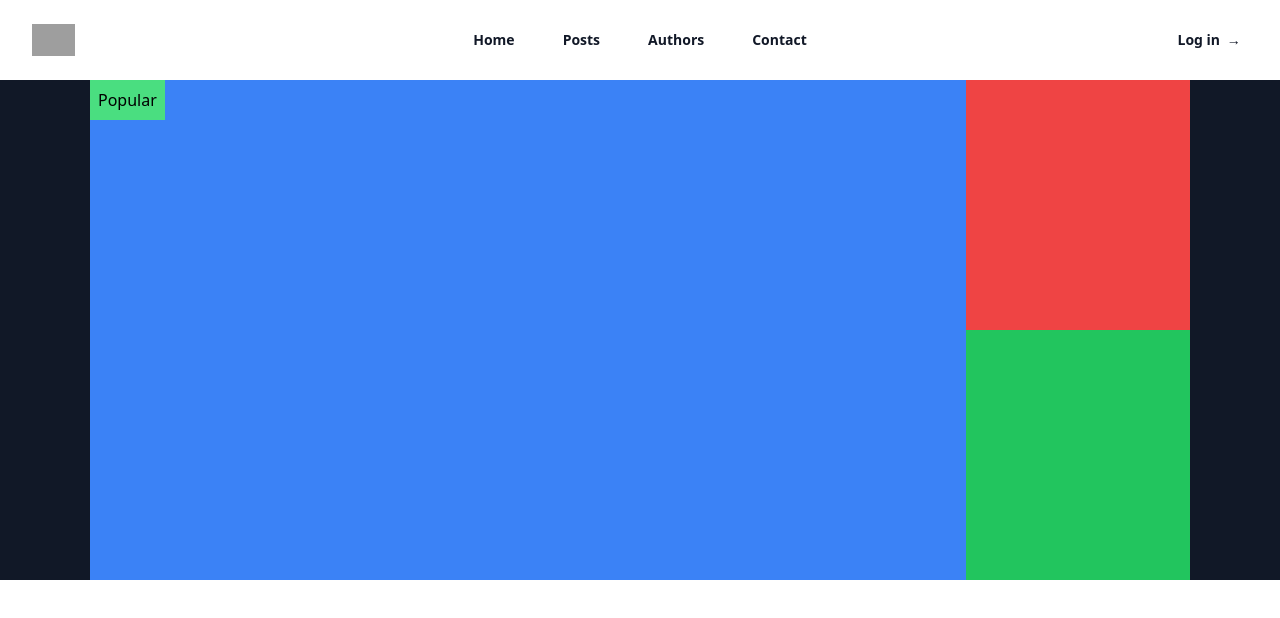
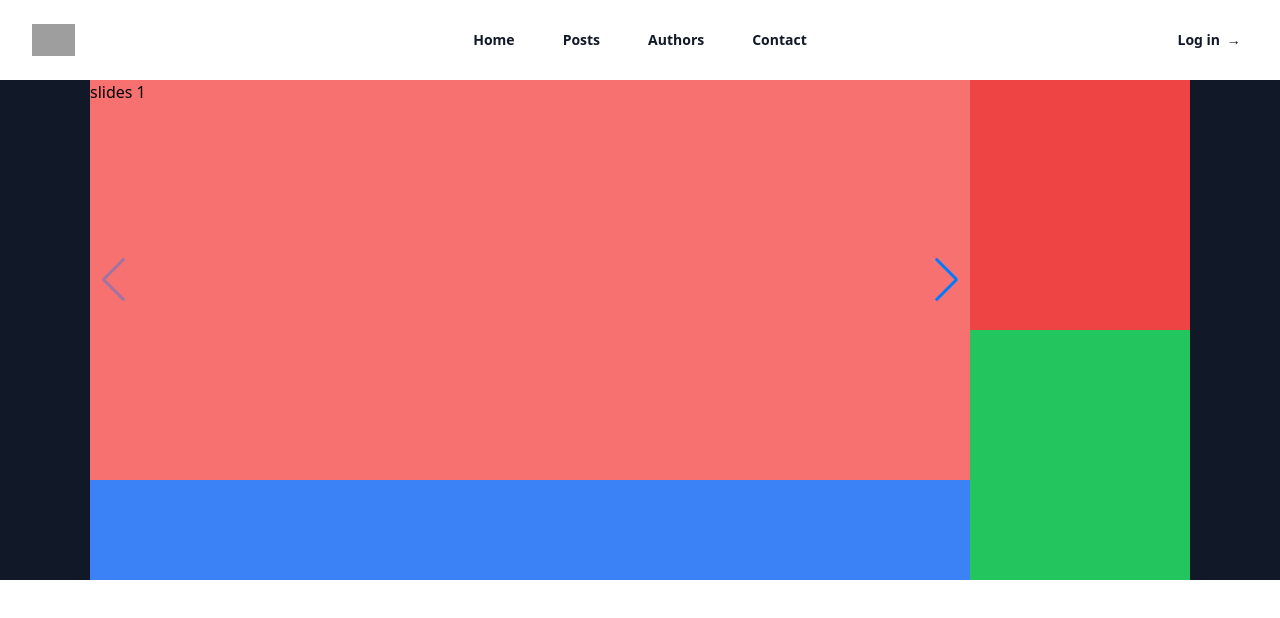
Before and after one commit to Wasayshaikh/next-blogs, a Next.js app: page / in a window 1280 px wide. Shown: the top 618 px of the page. Built offline with nearby package versions, Linux system fonts and the light colour scheme; grey boxes are pictures that could not be loaded.

Commit message:
creating slider

```diff
--- a/src/pages/index.tsx
+++ b/src/pages/index.tsx
@@ -1,7 +1,10 @@
 import Image from 'next/image'
 import { Inter } from 'next/font/google'
 import Head from 'next/head'
-
+import { Swiper, SwiperSlide } from 'swiper/react'
+import 'swiper/css';
+import 'swiper/css/navigation';
+import { Navigation } from 'swiper/modules';
 const inter = Inter({ subsets: ['latin'] })
 
 export default function Home() {
@@ -14,15 +17,27 @@ export default function Home() {
       </Head>
       <div className=' bg-gray-900 w-screen h-[calc(100vh-300px)]'>
         <div className='w-[1100px] m-auto flex  h-full' >
-          <div className='flex-1 bg-blue-500 relative'>
-          <span className='p-2 bg-green-400 block max-w-24 absolute left-0 top-0'>Popular</span>
+          <div className='w-[80%] bg-blue-500 relative'>
+            <span className='p-2 bg-green-400 block max-w-24 absolute left-0 top-0'>Popular</span>
+            <Swiper
+              spaceBetween={50}
+              slidesPerView={1}
+              navigation={true}
+              modules={[Navigation]}
+              className='w-full h-[80%]'
+            >
+              <SwiperSlide><div className='bg-red-400 w-full h-full'>slides 1</div></SwiperSlide>
+              <SwiperSlide>Slide 2</SwiperSlide>
+              <SwiperSlide>Slide 3</SwiperSlide>
+              <SwiperSlide>Slide 4</SwiperSlide>
+            </Swiper>
           </div>
-          <div className='w-56'>
+          <div className='w-[20%]'>
             <div className='w-full h-2/4 bg-red-500'>
 
 
             </div>
-            <div  className='w-full h-2/4  bg-green-500'></div>
+            <div className='w-full h-2/4  bg-green-500'></div>
           </div>
 
         </div>
```
Also changed, not shown: package.json (+4 -3 lines), 1 other file (tests, documents, lock files or other folders).
